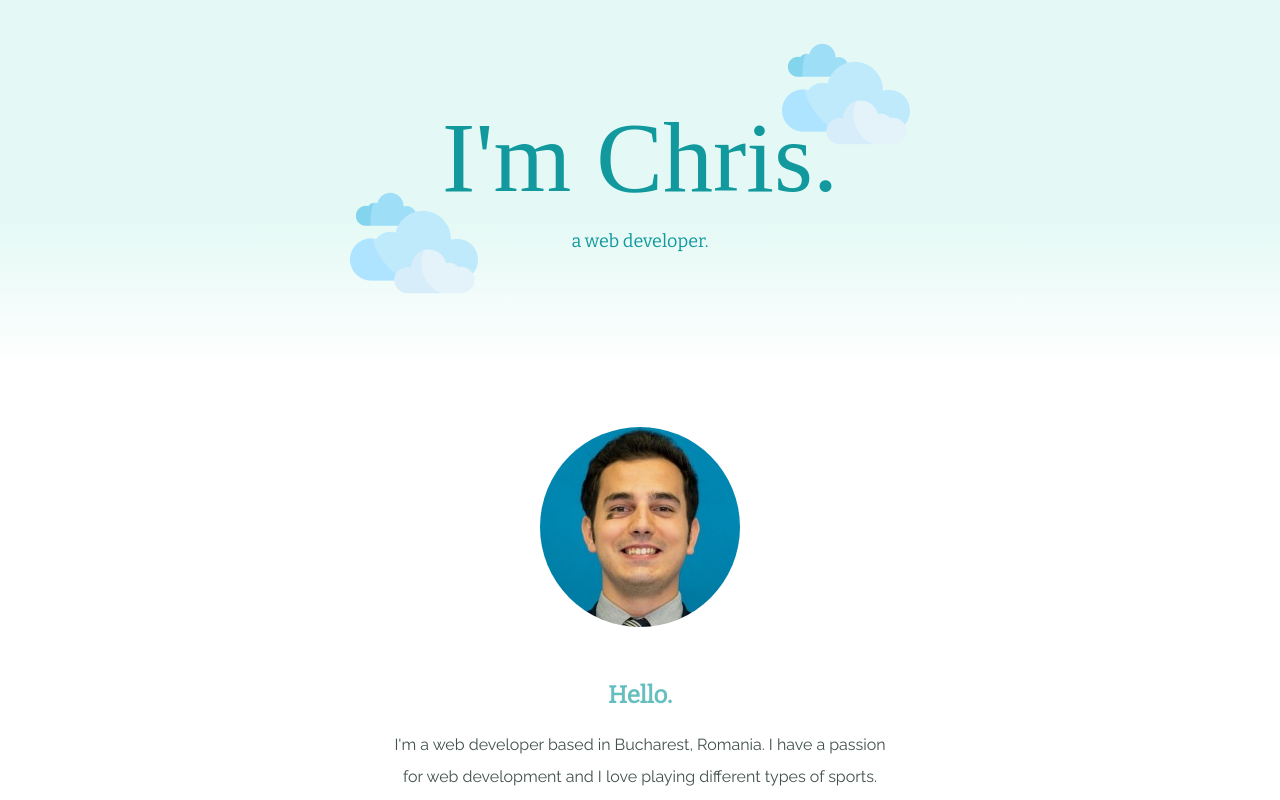
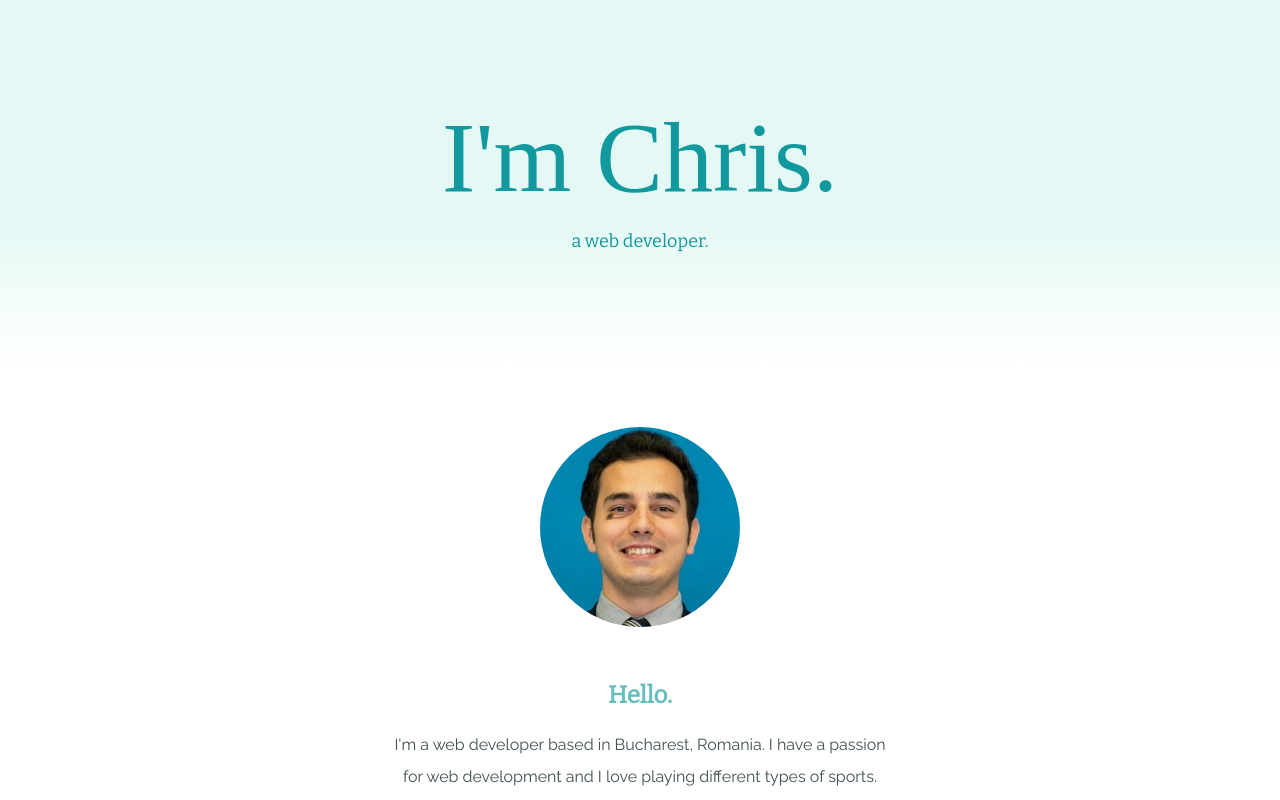
Before and after one commit to cristianvladsandu/CV, a plain HTML site: page index.html in a window 1280 px wide. Shown: the top 800 px of the page. Drawn offline with nearby package versions, Linux system fonts and the light colour scheme; a web font is replaced by a local one.

Commit message:
Update index.html

```diff
--- a/index.html
+++ b/index.html
@@ -11,10 +11,10 @@
 
 <body>
   <div class="top-container">
-    <img class="top-cloud" src="images/clouds.png" alt="cloud-img">
+
     <h1>I'm Chris.</h1>
     <h2 class="apro">a web developer.</h2>
-    <img class="bottom-cloud" src="images/clouds.png" alt="cloud-img">
+
 
   </div>
   <div class="middle-container">
```
